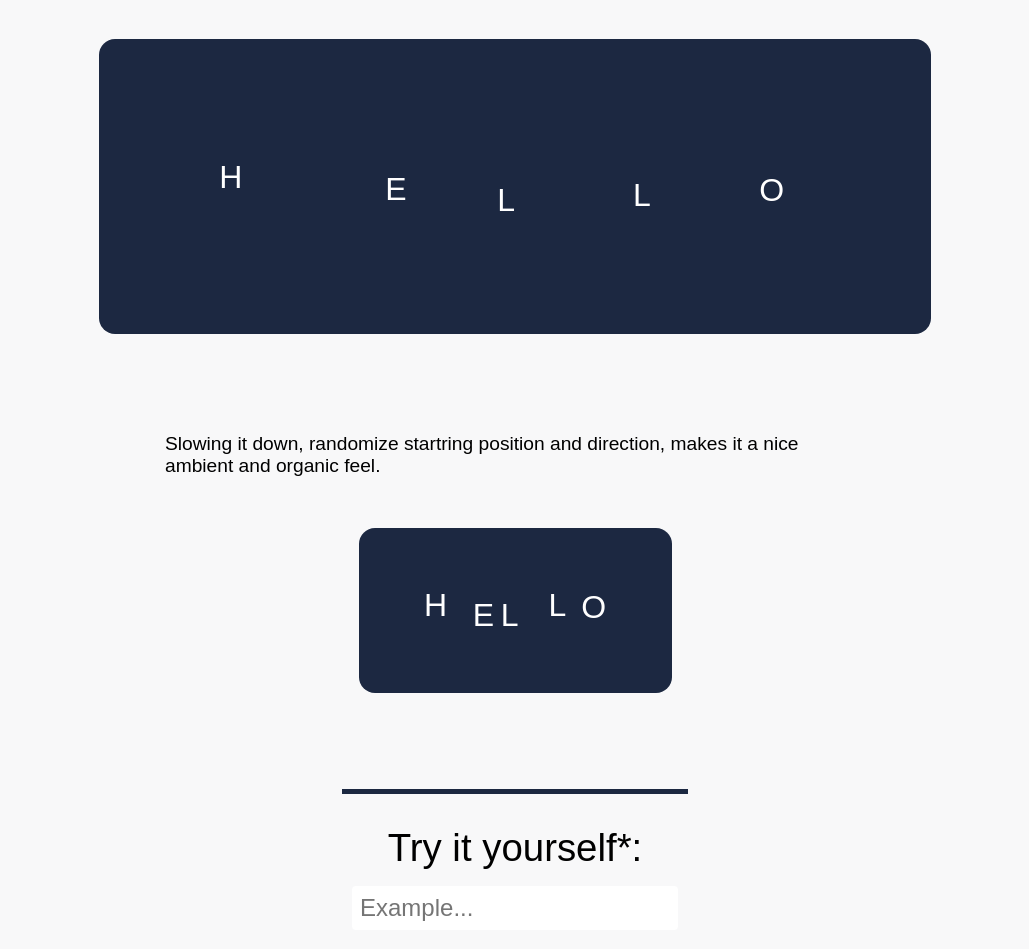
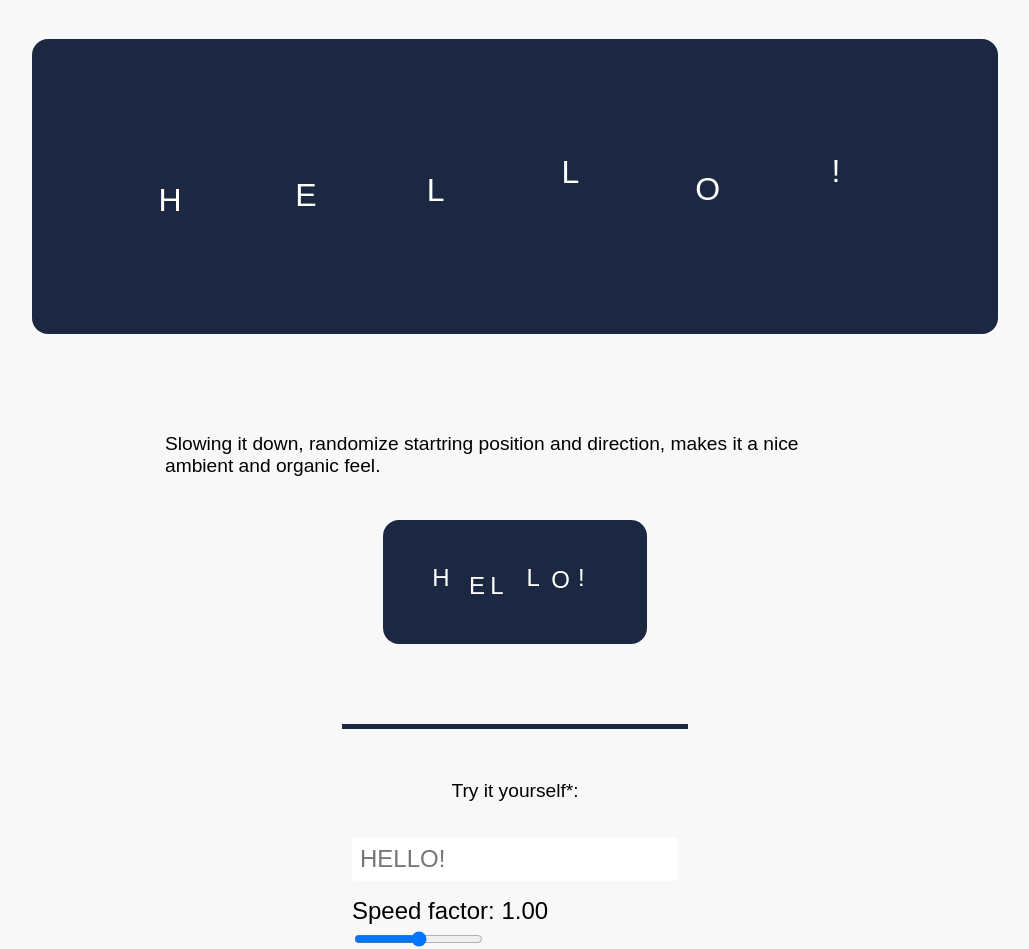
Before and after one commit to oc-developer/oc-portfolio, a React (Create React App) app: page /floaty-letter in a window 1280 px wide. Shown: the part 2980-3929 px from the top of the page, without its empty margins (125-1154 px from the left). Built offline with nearby package versions, Linux system fonts and the light colour scheme.

Commit message:
Dynamic letters responsive

```diff
--- a/src/Projects/DynamicLetters/DynamicLetters.scss
+++ b/src/Projects/DynamicLetters/DynamicLetters.scss
@@ -6,6 +6,13 @@
         border-radius: 16px;
         color: white;
         margin: 1em 0 2em 0;
+    }
+
+    @media (max-width: 600px) {
+        .show-box {
+            font-size: 1.5em;
+            flex-direction: column;
+        }
     }
 }
 
--- a/src/Projects/DynamicLetters/DynamicLetters.tsx
+++ b/src/Projects/DynamicLetters/DynamicLetters.tsx
@@ -4,7 +4,7 @@ import FloatyLetters from '../../FloatyLetters/FloatyLetters'
 import DemoLetter from './DemoLetter/DemoLetter'
 
 export default function DynamicLetters() {
-    const placeholder = 'Example...'
+    const placeholder = 'HELLO!'
     const [phrase, setPhrase] = useState('')
     const [Speed, setSpeed] = useState(1)
     const [SliderScale, setSliderScale] = useState(0)
@@ -74,22 +74,24 @@ export default function DynamicLetters() {
                     <DemoLetter xDuration={1} yDuration={0.651} letter="L" />
                     <DemoLetter xDuration={1} yDuration={0.651} letter="L" />
                     <DemoLetter xDuration={1} yDuration={0.651} letter="O" />
+                    <DemoLetter xDuration={1} yDuration={0.651} letter="!" />
                 </div>
                 <p>Randomize each letter basically gets us the floaty letter package...</p>
                 <div className="show-box" style={{ display: "flex" }}>
                     <DemoLetter xDuration={randDuration()} yDuration={randDuration()} letter="H" />
-                    <DemoLetter xDuration={1} yDuration={randDuration()} letter="E" />
+                    <DemoLetter xDuration={randDuration()} yDuration={randDuration()} letter="E" />
                     <DemoLetter xDuration={randDuration()} yDuration={randDuration()} letter="L" />
                     <DemoLetter xDuration={randDuration()} yDuration={randDuration()} letter="L" />
                     <DemoLetter xDuration={randDuration()} yDuration={randDuration()} letter="O" />
+                    <DemoLetter xDuration={randDuration()} yDuration={randDuration()} letter="!" />
                 </div>
                 <p>Slowing it down, randomize startring position and direction,
                     makes it a nice ambient and organic feel.</p>
-                <div className="show-box" style={{ fontSize: '2rem' }}>
-                    <FloatyLetters maxDuration={15} minDuration={5} phrase="HELLO" />
+                <div className="show-box" style={{ fontSize: '1.5rem' }}>
+                    <FloatyLetters maxDuration={15} minDuration={5} phrase="HELLO!" />
                 </div>
                 <div className="seperator"></div>
-                <h4>Try it yourself*:</h4>
+                <p>Try it yourself*:</p>
                 <div className="settings">
                     <input className="dynamic-text-input" type="text" placeholder={placeholder} value={phrase} onChange={e => setPhrase(e.target.value)} />
                     <br />
--- a/src/index.css
+++ b/src/index.css
@@ -46,6 +46,12 @@ h4 {
   cursor: default;
 }
 
+@media (max-width: 600px) {
+  h4 {
+    font-size: 3rem;
+  }
+}
+
 a {
   text-decoration: none;
 }
```
